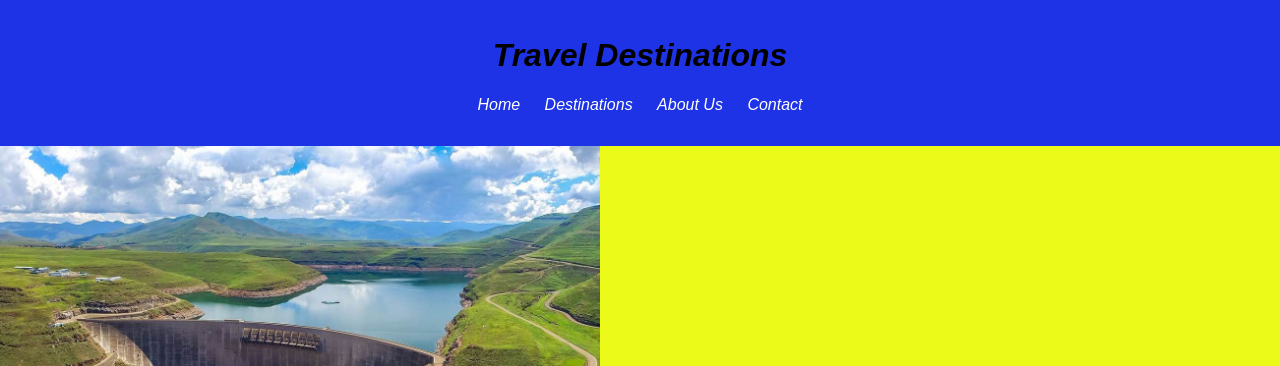
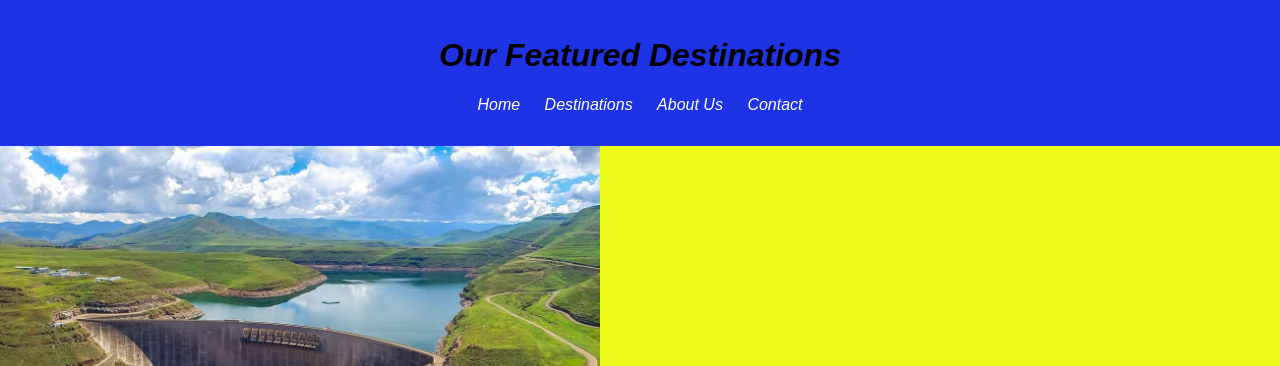
Before and after one commit to Makopoi/Ramonotsi.github.io, a plain HTML site: page destinations.html in a window 1280 px wide. Shown: the top 366 px of the page. Drawn offline with Linux system fonts and the light colour scheme.

Commit message:
Update destinations.html

```diff
--- a/destinations.html
+++ b/destinations.html
@@ -6,7 +6,7 @@
 </head>
 <body>
     <header>
-        <h1>Travel Destinations</h1>
+        <h1>Our Featured Destinations</h1>
         <nav>
             <ul>
                 <li><a href="index.html">Home</a></li>
@@ -17,7 +17,7 @@
         </nav>
     </header>
 
-    <section class="destinations">
+    <section class="grid">
         <div class="destination">
             <img src="katse dam.jpeg" width="600px" alt="Destination 1">  <video src="VID-20241009-WA0012.mp4" controls>your browser does not support this file</video>
             <h2><a href="https://destination1.com">Katse Dam</a></h2>
```
